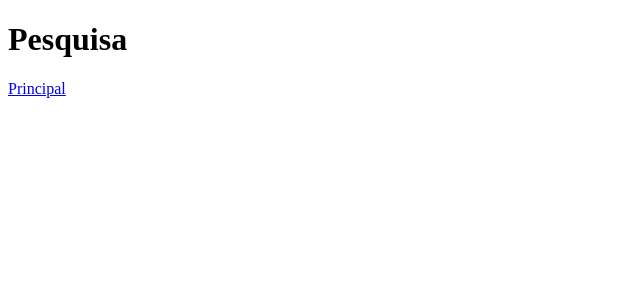
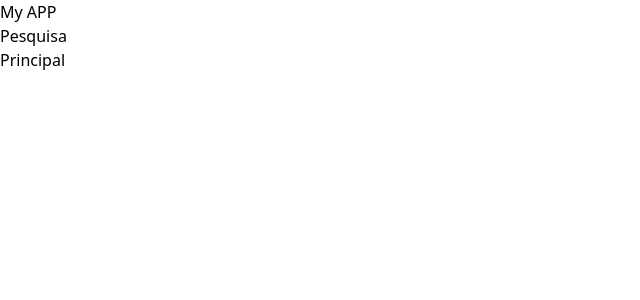
Before and after one commit to allancac/palpiteApp, a Next.js app: page /pesquisa in a window 1280 px wide. Shown: the top 300 px of the page, without its empty margins (0-640 px from the left). Built offline with nearby package versions, Linux system fonts and the light colour scheme.

Commit message:
Installation of TailwindCSS, postcss and autoprefixer. Creation of the _app.js to extend funcionalities in the project

```diff
--- /dev/null
+++ b/css/styles.css
@@ -0,0 +1,3 @@
+@import "tailwindcss/base";
+@import "tailwindcss/components";
+@import "tailwindcss/utilities";
--- /dev/null
+++ b/pages/_app.js
@@ -0,0 +1,21 @@
+import React from 'react';
+
+import '../css/styles.css';
+
+/* O NextJS carrega automaticamente o _app.js como página inicial
+  Um componente espera como parâmetro um outro componente e as propriedades desse componente.
+*/
+const MyApp = ({ Component, pageProps }) => {
+
+  /* "..." é uma técnica chamada de spread que 'espalha' todas propriedades do objeto pageprops
+    no componente atual
+  */
+  return (
+    <div>
+      <h1>My APP</h1>
+      <Component {...pageProps} />
+    </div>
+  )
+}
+
+export default MyApp;
--- /dev/null
+++ b/postcss.config.js
@@ -0,0 +1,7 @@
+module.exports = {
+  plugins: [
+    'postcss-import',
+    'tailwindcss',
+    'autoprefixer'
+  ]
+}
--- /dev/null
+++ b/tailwind.config.js
@@ -0,0 +1,11 @@
+module.exports = {
+  purge: [],
+  darkMode: false, // or 'media' or 'class'
+  theme: {
+    extend: {},
+  },
+  variants: {
+    extend: {},
+  },
+  plugins: [],
+}
```
Also changed, not shown: package.json (+6 -3 lines), 1 other file (tests, documents, lock files or other folders).
